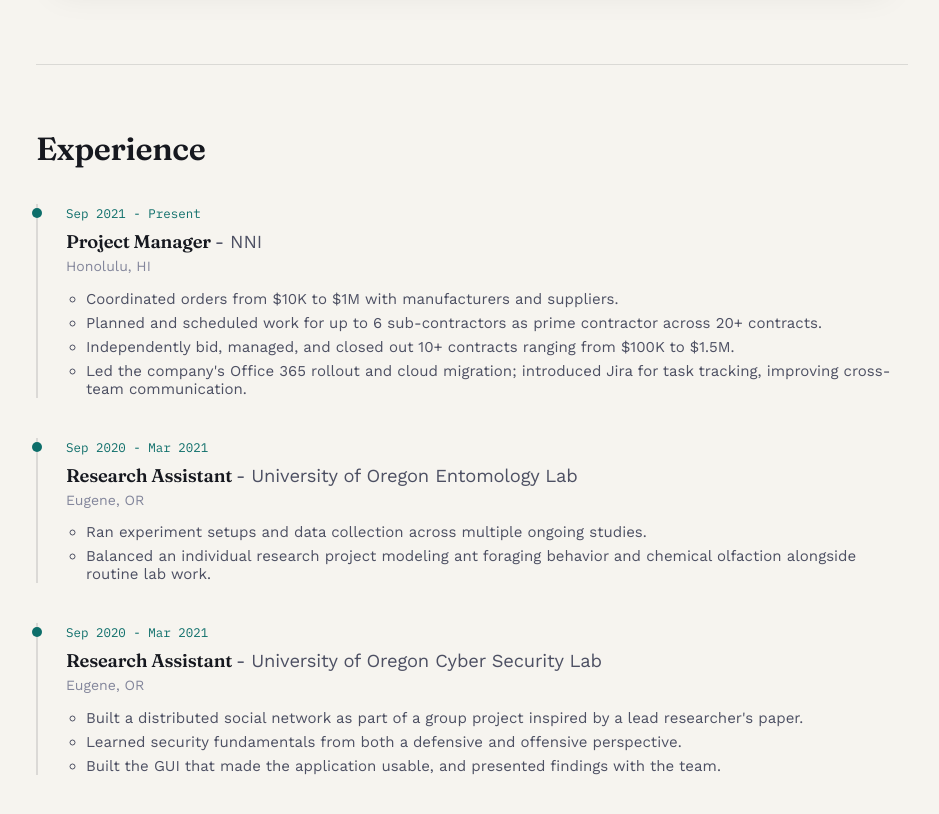
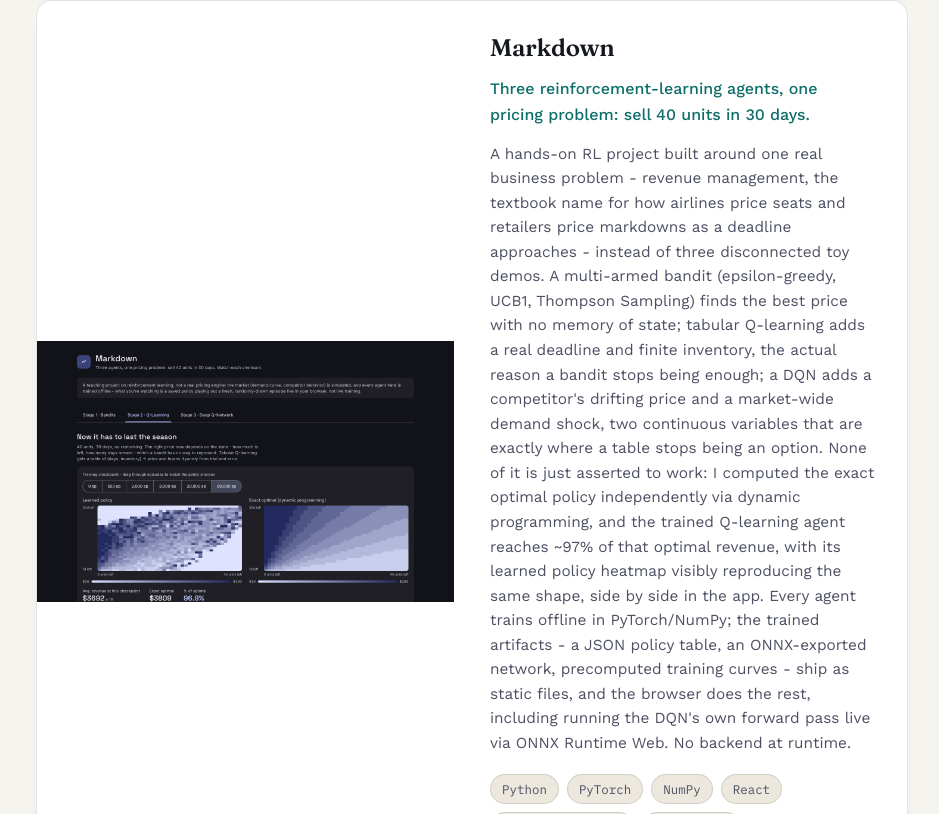
Before and after one commit to LNakai-OSU/LNakai-OSU.github.io, a React (Vite) app: page / in a window 1280 px wide. Shown: the part 5926-6740 px from the top of the page, without its empty margins (168-1107 px from the left). Built offline with nearby package versions, Linux system fonts and the light colour scheme.

Commit message:
Add Markdown (RL agents project) to portfolio

```diff
--- a/src/data.js
+++ b/src/data.js
@@ -80,6 +80,15 @@ export const PROJECTS = [
     tech: ["FastAPI", "sentence-transformers", "React", "Material 3", "MediaPipe", "three.js"],
     githubUrl: "https://github.com/LNakai-OSU/limber",
   },
+  {
+    name: "Markdown",
+    tagline: "Three reinforcement-learning agents, one pricing problem: sell 40 units in 30 days.",
+    description:
+      "A hands-on RL project built around one real business problem - revenue management, the textbook name for how airlines price seats and retailers price markdowns as a deadline approaches - instead of three disconnected toy demos. A multi-armed bandit (epsilon-greedy, UCB1, Thompson Sampling) finds the best price with no memory of state; tabular Q-learning adds a real deadline and finite inventory, the actual reason a bandit stops being enough; a DQN adds a competitor's drifting price and a market-wide demand shock, two continuous variables that are exactly where a table stops being an option. None of it is just asserted to work: I computed the exact optimal policy independently via dynamic programming, and the trained Q-learning agent reaches ~97% of that optimal revenue, with its learned policy heatmap visibly reproducing the same shape, side by side in the app. Every agent trains offline in PyTorch/NumPy; the trained artifacts - a JSON policy table, an ONNX-exported network, precomputed training curves - ship as static files, and the browser does the rest, including running the DQN's own forward pass live via ONNX Runtime Web. No backend at runtime.",
+    image: "/screenshots/markdown-preview.png",
+    tech: ["Python", "PyTorch", "NumPy", "React", "ONNX Runtime Web", "Material 3"],
+    githubUrl: "https://github.com/LNakai-OSU/markdown",
+  },
 ];
 
 export const EXPERIENCE = [
```
Also changed, not shown: public/screenshots/markdown-preview.png (added).
